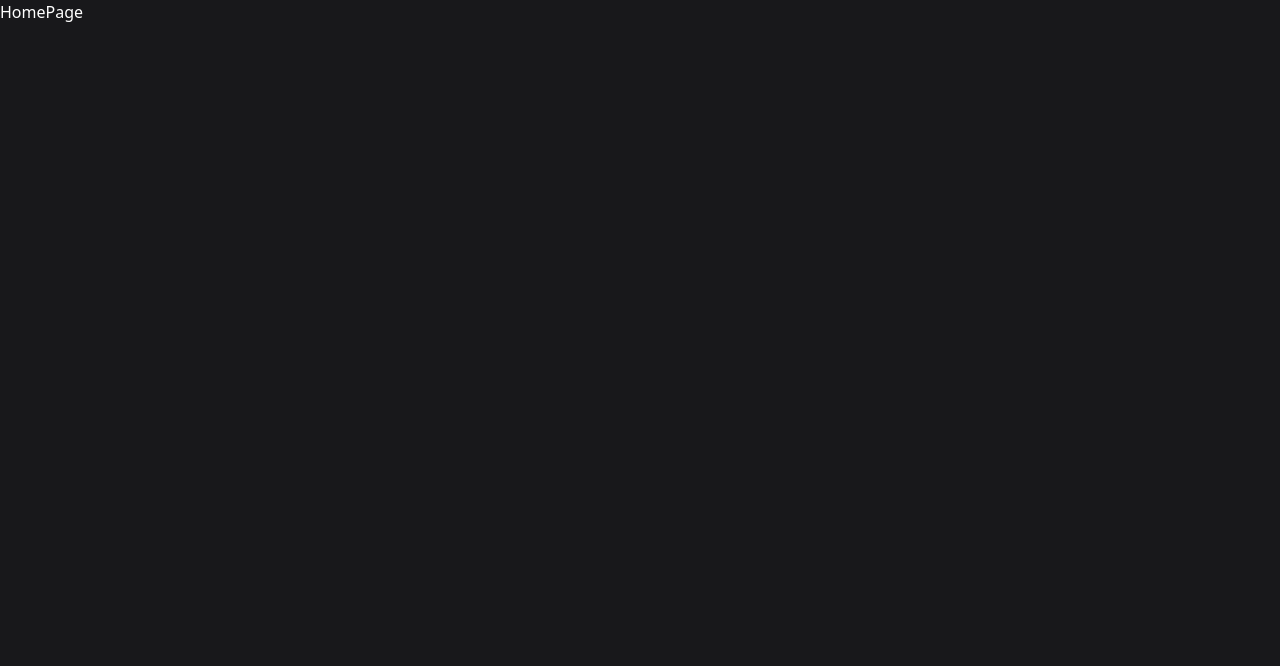
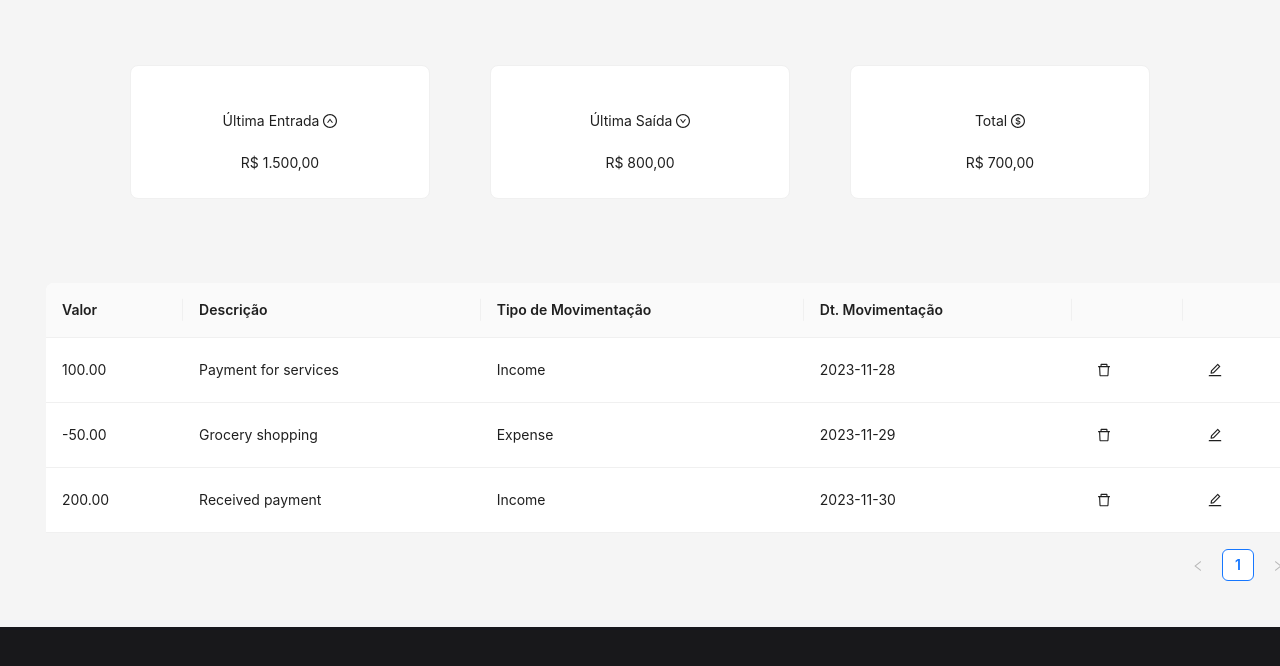
Before and after one commit to VitorRoecker/expense-control-portfolio-frontend, a Next.js app: page /home in a window 1280 px wide. Before the commit this address had no page. Shown: the top 666 px of the page. Built offline with nearby package versions, Linux system fonts and the light colour scheme.

Commit message:
:sparkles: Added home page and some components

```diff
--- /dev/null
+++ b/components/navbar.tsx
@@ -0,0 +1,24 @@
+import { Menu } from 'antd';
+import { useState } from "react"
+import type { MenuProps } from 'antd';
+import { BellOutlined, HomeOutlined, UserOutlined } from '@ant-design/icons';
+
+const items: MenuProps['items'] = [
+    { icon: <HomeOutlined />, label: 'Home', key: 'mail'},
+    { icon:  <BellOutlined />, key: 'notify' },
+    { icon: <UserOutlined />, label: 'User' , key: 'user'}
+  ];
+
+const NavBar = () => {
+    const [current, setCurrent] = useState('mail');
+
+    const onClick: MenuProps['onClick'] = (e) => {
+      console.log('click ', e);
+      setCurrent(e.key);
+    };
+
+    return ( <> <Menu onClick={onClick} selectedKeys={[current]} mode="horizontal" items={items} /> </> )
+
+  }
+
+export default NavBar;
--- /dev/null
+++ b/components/table.tsx
@@ -0,0 +1,98 @@
+import React from 'react';
+import { Button, Table } from 'antd';
+import { DeleteOutlined, EditOutlined } from '@ant-design/icons';
+import type { ColumnsType } from 'antd/es/table';
+
+interface FinDto {
+  key: string;
+  value: string;
+  description: string;
+  typeMov: string;
+  date: string;
+}
+
+const data: FinDto[] = [
+  {
+    key: '1',
+    value: '100.00',
+    description: 'Payment for services',
+    typeMov: 'Income',
+    date: '2023-11-28',
+  },
+  {
+    key: '2',
+    value: '-50.00',
+    description: 'Grocery shopping',
+    typeMov: 'Expense',
+    date: '2023-11-29',
+  },
+  {
+    key: '3',
+    value: '200.00',
+    description: 'Received payment',
+    typeMov: 'Income',
+    date: '2023-11-30',
+  },
+];
+
+const columns: ColumnsType<FinDto> = [
+  {
+    title: 'Valor',
+    dataIndex: 'value',
+    key: 'value',
+  },
+  {
+    title: 'Descrição',
+    dataIndex: 'description',
+    key: 'description',
+  },
+  {
+    title: 'Tipo de Movimentação',
+    dataIndex: 'typeMov',
+    key: 'typeMov',
+  },
+  {
+    title: 'Dt. Movimentação',
+    dataIndex: 'date',
+    key: 'date',
+  },
+  {
+    key: 'delete',
+    render: () => (
+      <Button
+        type="text"
+        icon={<DeleteOutlined />}
+        onClick={() => handleDelete()}
+      ></Button>
+    ),
+  },
+  {
+    key: 'edit',
+    render: () => (
+      <Button
+        type="text"
+        icon={<EditOutlined />}
+        onClick={() => handleEdit()}
+      ></Button>
+    ),
+  },
+];
+
+const handleDelete = () => {
+  alert("Deletado");
+};
+
+const handleEdit = () => {
+  alert("Alterado");
+};
+
+const FinTable = () =>
+
+<Table style={{
+              width: '1500px',
+              margin: '30px',
+              textAlign: 'center',
+            }}
+            columns={columns} dataSource={data} />;
+
+export default FinTable;
--- a/package.json
+++ b/package.json
@@ -9,9 +9,11 @@
     "lint": "next lint"
   },
   "dependencies": {
+    "@ant-design/icons": "^5.2.6",
     "@types/node": "20.8.7",
     "@types/react": "18.2.29",
     "@types/react-dom": "18.2.14",
+    "antd": "^5.11.4",
     "eslint": "8.51.0",
     "eslint-config-next": "13.5.6",
     "next": "13.5.6",
--- a/pages/home.tsx
+++ b/pages/home.tsx
@@ -1,22 +1,51 @@
-import { useRouter } from 'next/navigation'
-import { useEffect } from "react"
+import React, { useState } from 'react';
+import { Layout, Card } from 'antd';
+import { DollarOutlined, DownCircleOutlined, UpCircleOutlined } from '@ant-design/icons';
+import FinTable from '../components/table'
+
+const { Content } = Layout;
 
 const Home = () => {
-    const router = useRouter();
+  const [cardValues, setCardValues] = useState({
+    lastIncome: 1500,
+    lastExpense: 800,
+    total: 700,
+  });
 
-    useEffect(() => {
-        if (!localStorage.getItem("Authentication")) {
-            router.push("/auth");
-        }
-    }, [])
+  const cardData = [
+    { name: 'Última Entrada', icon: <UpCircleOutlined />, value: cardValues.lastIncome },
+    { name: 'Última Saída', icon: <DownCircleOutlined />, value: cardValues.lastExpense },
+    { name: 'Total', icon: <DollarOutlined />, value: cardValues.total },
+  ];
 
-    return (
-        <>
-            <h1 className="text-white">
-                HomePage
-            </h1>
-        </>
-    )
-}
+  return (
+    <Layout>
+      <div style={{ display: 'flex', marginTop: '35px', justifyContent: 'center' }}>
+        {cardData.map((data, index) => (
+          <Card
+            key={`${data.name}-${index}`}
+            className="card"
+            style={{
+              width: 300,
+              margin: '30px',
+              cursor: 'pointer',
+              textAlign: 'center',
+            }}
+          >
+            <div>
+              <p className="mainName" style={{ margin: '20px' }}>
+                {data.name} {data.icon}
+              </p>
+              <p>{data.value.toLocaleString('pt-BR', { style: 'currency', currency: 'BRL' })}</p>
+            </div>
+          </Card>
+        ))}
+      </div>
+      <Content style={{ margin: '24px 16px 0' }}>
+        <FinTable></FinTable>
+      </Content>
+    </Layout>
+  );
+};
 
 export default Home;
--- a/pages/index.tsx
+++ b/pages/index.tsx
@@ -1,12 +1,17 @@
 import { Inter } from 'next/font/google'
-import Auth from './auth';
+import NavBar from '../components/navbar';
+import HomePage from './home'
+import { Layout } from 'antd'
 
-const inter = Inter({ subsets: ['latin'] })
+const { Footer } = Layout;
+
 
 export default function Home() {
   return (
     <>
-      <Auth></Auth>
+      <NavBar></NavBar>
+      <HomePage></HomePage>
+      <Footer style={{ textAlign: 'center' }}>Expensive Control ©2023 Created by Vitor A Roecker</Footer>
     </>
   )
 }
```
Also changed, not shown: 1 other file (tests, documents, lock files or other folders).
